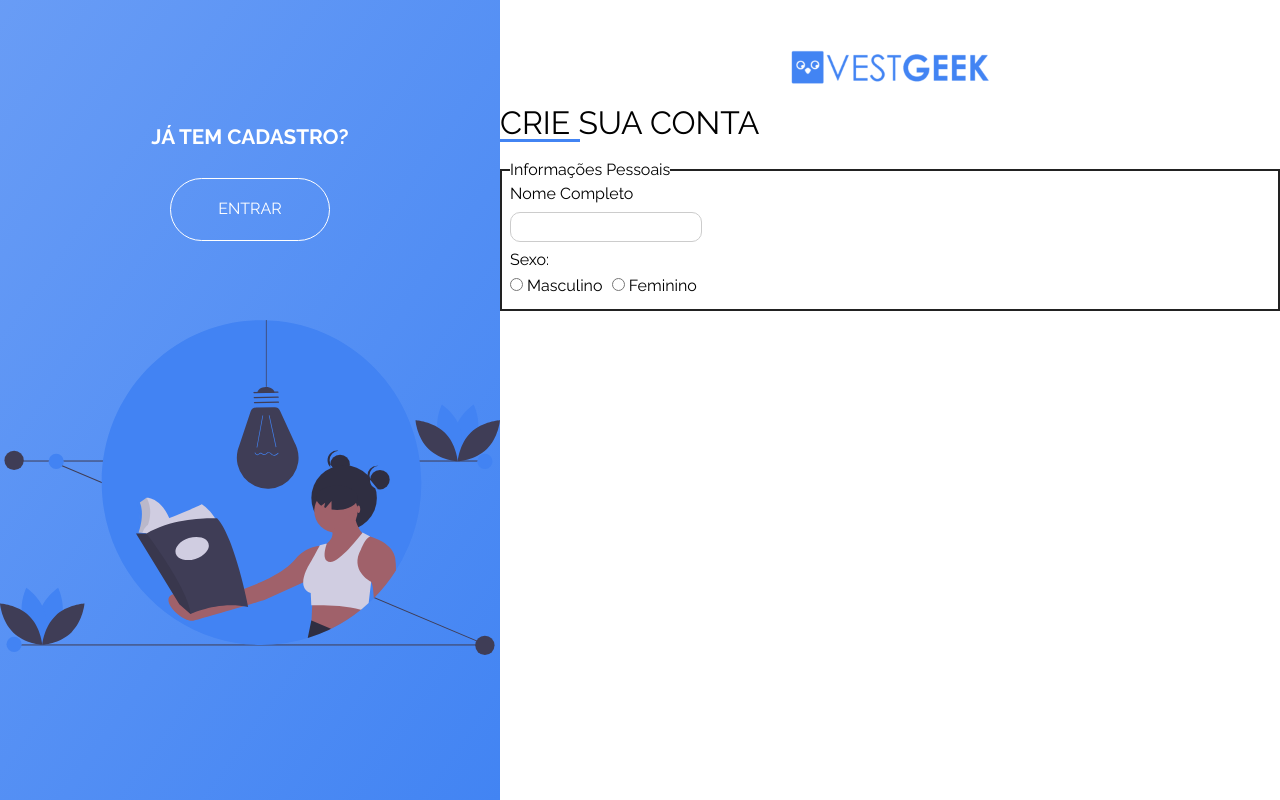
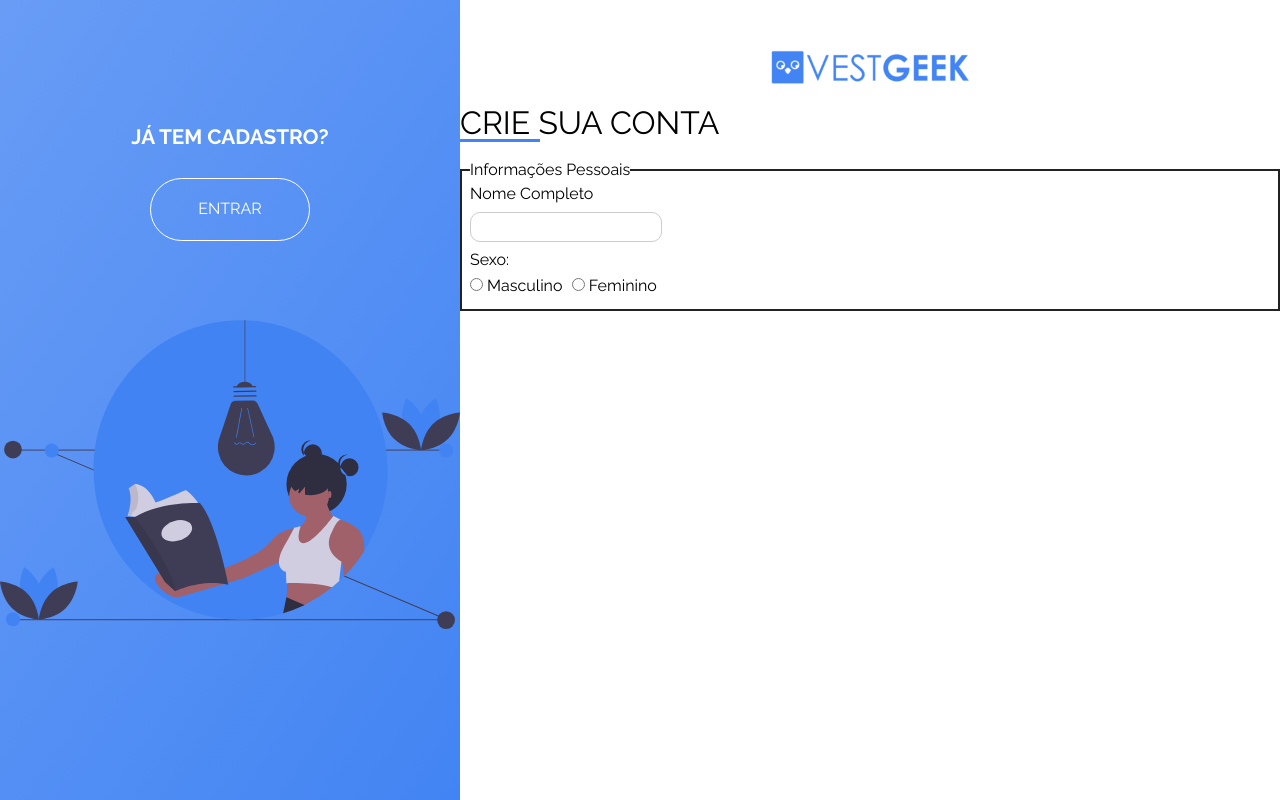
Before and after one commit to gabrielamenezes/vestgeek-login-system, a PHP site: page /cadastro.html in a window 1280 px wide. Run offline with PHP 8.4, Linux system fonts and the light colour scheme.

Commit message:
align svg

```diff
--- a/css/style-cadastro.css
+++ b/css/style-cadastro.css
@@ -41,7 +41,9 @@ body {
     text-decoration: underline;
 }
 .svg-block img {
-    width: 500px;
+    display: block;
+    width: 460px;
+    margin: 0 auto
 }
 
 .account-block h2 {
```
